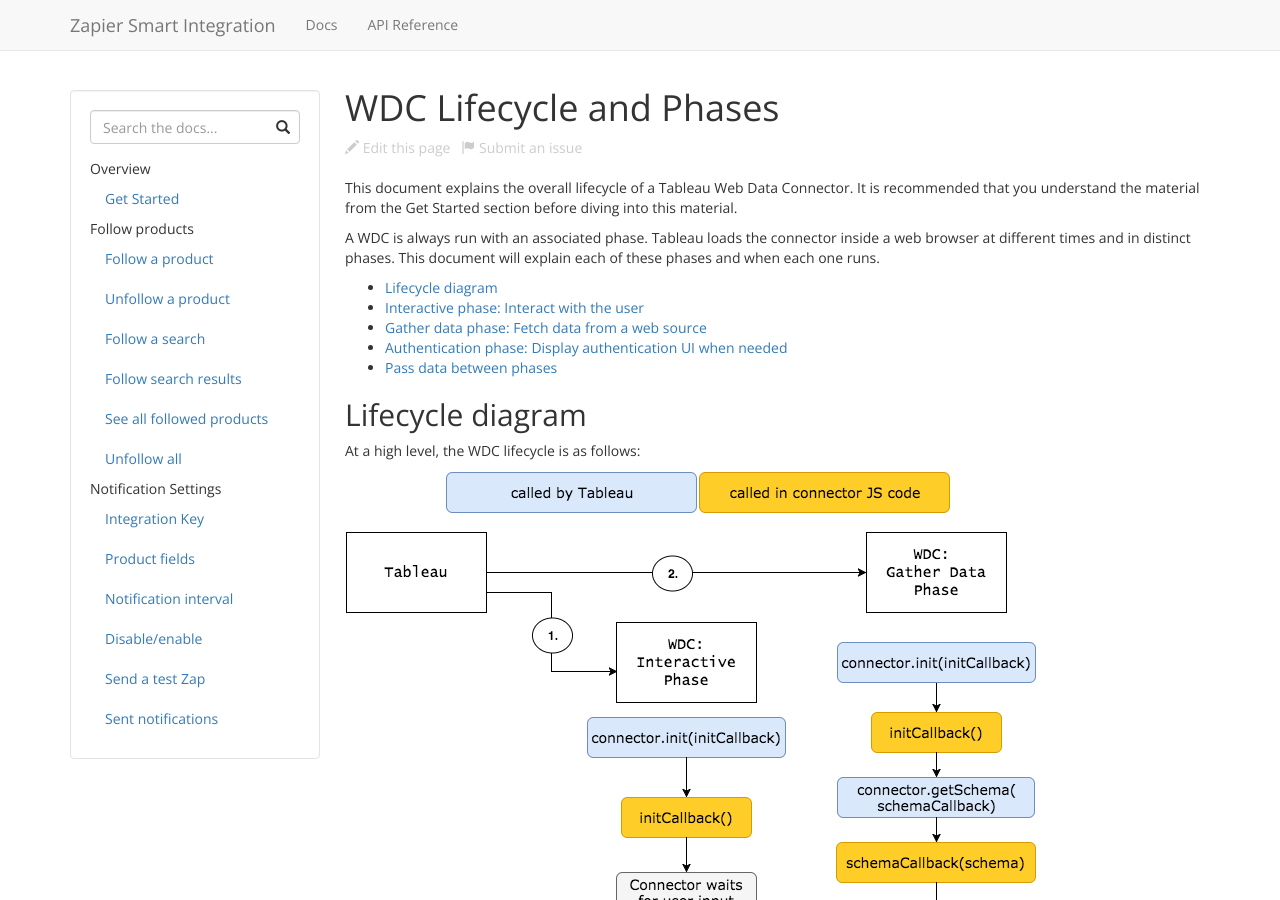
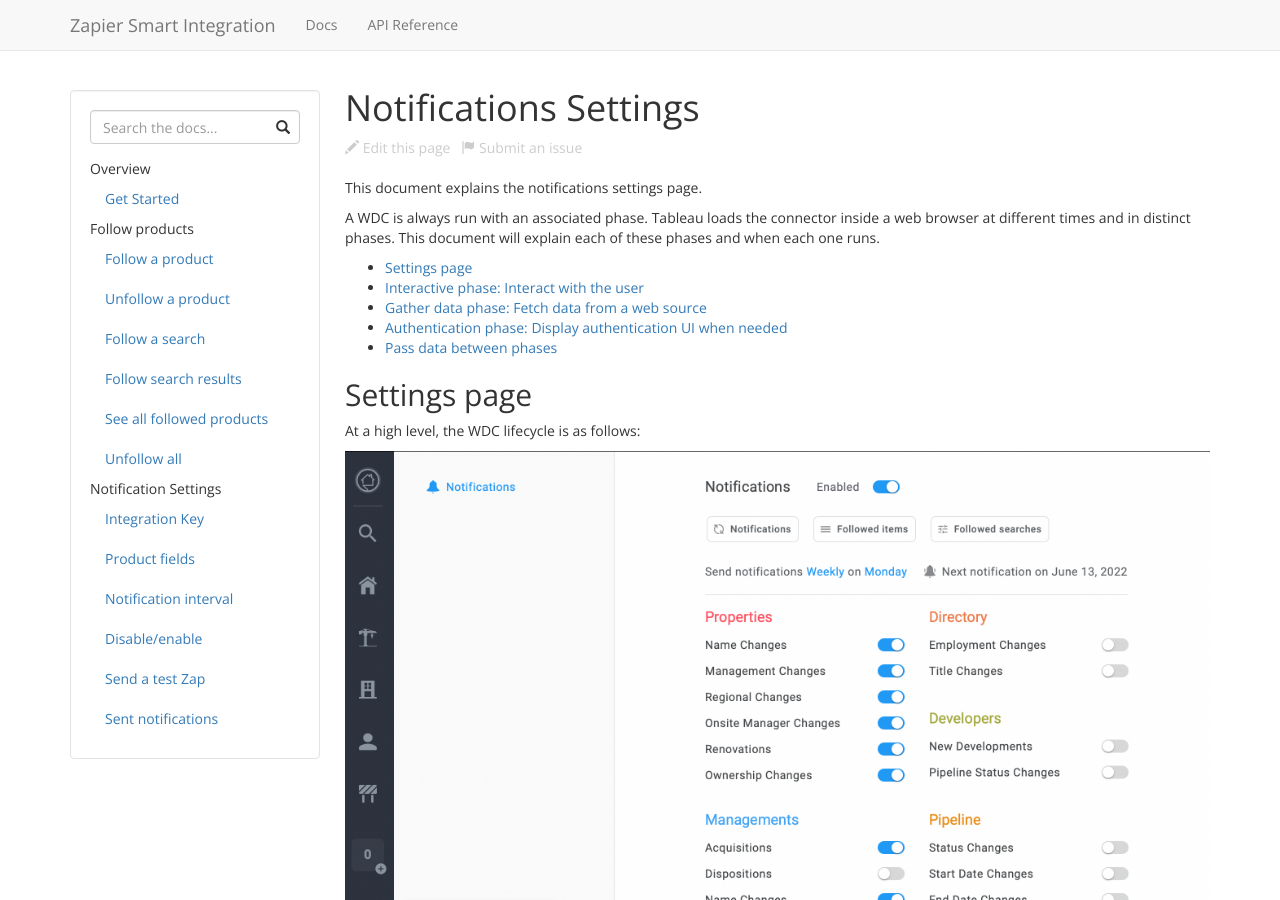
Before and after one commit to b4blue/b4blue.github.io, a Jekyll site: the page built from docs/notifications.md, in a window 1280 px wide and 900 px high. Built offline with Jekyll 4.4.1, drawn with Linux system fonts in a browser that asks for light colours; nearby versions of some CDN libraries.

Commit message:
Image and settings page

```diff
--- a/_includes/docs_menu.html
+++ b/_includes/docs_menu.html
@@ -28,7 +28,7 @@
 
         <li class="nav-header">Notification Settings</li>
         <li>
-            <a href="{{ site.baseurl }}/docs/wdc_multi_table_tutorial.html">Integration Key</a>
+            <a href="{{ site.baseurl }}/docs/wdc_multi_table_tutorial.html#page">Integration Key</a>
         </li>
         <li>
             <a href="{{ site.baseurl }}/docs/wdc_oauth_tutorial.html">Product fields</a>
--- a/docs/wdc_phases.md
+++ b/docs/notifications.md
@@ -1,10 +1,9 @@
 ---
-title: WDC Lifecycle and Phases
+title: Notifications Settings
 layout: docs
 ---
 
-This document explains the overall lifecycle of a Tableau Web Data Connector. It is recommended that you understand the
-material from the Get Started section before diving into this material.
+This document explains the notifications settings page.
 
 A WDC is always run with an associated phase.  Tableau loads
 the connector inside a web browser at different times and in distinct phases.
@@ -14,12 +13,12 @@
 {:toc}
 
 
-Lifecycle diagram {#diagram}
+Settings page {#page}
 --------------------------------------------------
 
 At a high level, the WDC lifecycle is as follows:
 
-<img class="img-responsive docs-img" src="{{ site.baseurl }}/assets/wdc_flow.png" alt="">
+<img class="img-responsive docs-img" src="{{ site.baseurl }}/assets/notificationSettings.png" alt="">
 
 **Note**: This is slightly simplified.
 For example, `shutdown` and `shutdownCallback` were left out, but both
```
Also changed, not shown: assets/notificationSettings.png (added).
